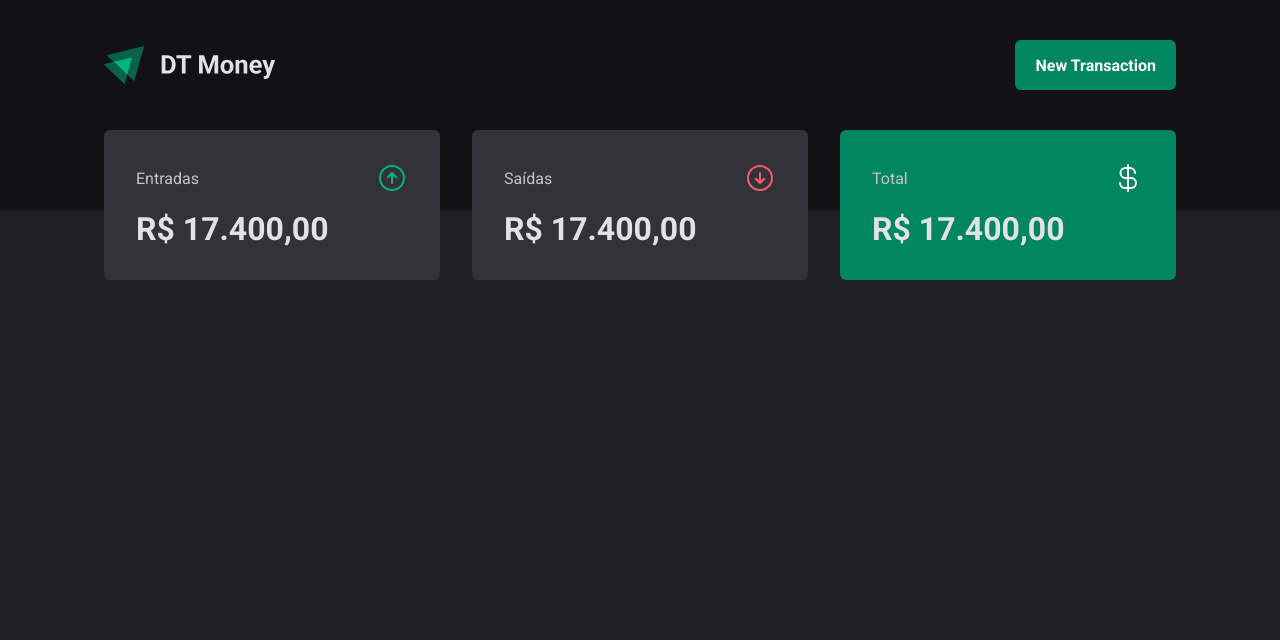
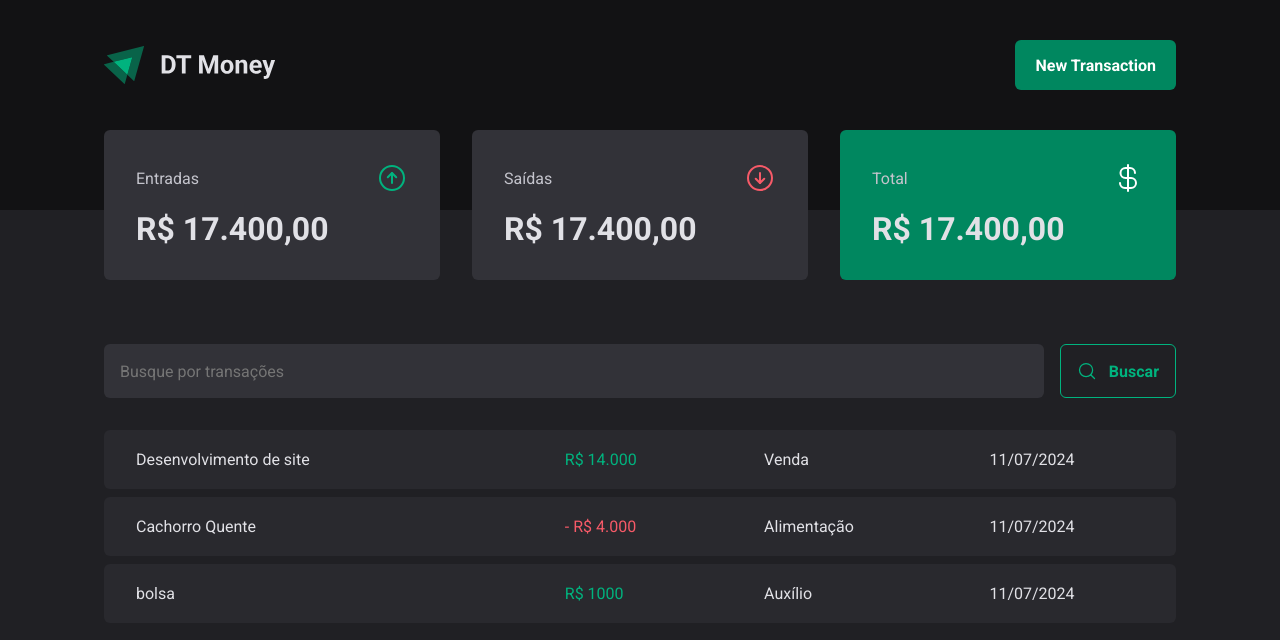
Before and after one commit to oyurisousa/dt-money, a React (Vite) app: page / in a window 1280 px wide. Shown: the top 640 px of the page. Built offline with nearby package versions, Linux system fonts and the light colour scheme.

Commit message:
chore: table transactions & search form

```diff
--- /dev/null
+++ b/src/pages/transactions/components/SearchForm/index.tsx
@@ -0,0 +1,14 @@
+import { MagnifyingGlass } from 'phosphor-react'
+import { SearchFormContainer } from './styles'
+
+export function SearchForm() {
+  return (
+    <SearchFormContainer>
+      <input type="text" placeholder="Busque por transações" />
+      <button type="submit">
+        <MagnifyingGlass size={20} />
+        Buscar
+      </button>
+    </SearchFormContainer>
+  )
+}
--- /dev/null
+++ b/src/pages/transactions/components/SearchForm/styles.ts
@@ -0,0 +1,45 @@
+import styled from 'styled-components'
+
+export const SearchFormContainer = styled.form`
+  display: flex;
+  gap: 1rem;
+
+  input {
+    flex: 1;
+    border-radius: 6px;
+    border: 0;
+    background-color: ${(props) => props.theme['gray-600']};
+    color: ${(props) => props.theme['gray-300']};
+    padding: 1rem;
+
+    &::placeholder {
+      color: ${(props) => props.theme['gray-5 00']};
+    }
+  }
+
+  button {
+    display: flex;
+    align-items: center;
+    justify-content: center;
+    gap: 0.75rem;
+    cursor: pointer;
+
+    border: 0;
+    padding: 1rem;
+    background-color: transparent;
+    border: 1px solid ${(props) => props.theme['green-300']};
+    color: ${(props) => props.theme['green-300']};
+    font-weight: bold;
+    border-radius: 6px;
+
+    &:hover {
+      background-color: ${(props) => props.theme['green-500']};
+      border-color: ${(props) => props.theme['green-500']};
+      color: ${(props) => props.theme.white};
+      transition:
+        background-color 0.2s,
+        color 0.2s,
+        border-color 0.2s;
+    }
+  }
+`
--- a/src/pages/transactions/index.tsx
+++ b/src/pages/transactions/index.tsx
@@ -1,11 +1,48 @@
 import { Header } from '../../components/Header'
 import { Summary } from '../../components/Summary'
+import { SearchForm } from './components/SearchForm'
+import {
+  PriceHighLight,
+  TransactionsContainer,
+  TransactionsTable,
+} from './styles'
 
 export function Transactions() {
   return (
     <div>
       <Header />
       <Summary />
+      <TransactionsContainer>
+        <SearchForm />
+        <TransactionsTable>
+          <tbody>
+            <tr>
+              <td width="40%">Desenvolvimento de site</td>
+              <td>
+                <PriceHighLight variant="income">R$ 14.000</PriceHighLight>
+              </td>
+              <td>Venda</td>
+              <td>11/07/2024</td>
+            </tr>
+            <tr>
+              <td width="40%">Cachorro Quente</td>
+              <td>
+                <PriceHighLight variant="outcome">R$ 4.000</PriceHighLight>
+              </td>
+              <td>Alimentação</td>
+              <td>11/07/2024</td>
+            </tr>
+            <tr>
+              <td width="40%">bolsa</td>
+              <td>
+                <PriceHighLight variant="income">R$ 1000</PriceHighLight>
+              </td>
+              <td>Auxílio</td>
+              <td>11/07/2024</td>
+            </tr>
+          </tbody>
+        </TransactionsTable>
+      </TransactionsContainer>
     </div>
   )
 }
--- a/src/pages/transactions/styles.ts
+++ b/src/pages/transactions/styles.ts
@@ -0,0 +1,45 @@
+import styled from 'styled-components'
+
+export const TransactionsContainer = styled.main`
+  width: 100%;
+  max-width: 1120px;
+  margin: 4rem auto;
+  padding: 0 1.5rem;
+`
+
+export const TransactionsTable = styled.table`
+  width: 100%;
+  border-collapse: separate;
+  border-spacing: 0 0.5rem;
+  margin-top: 1.5rem;
+
+  td {
+    padding: 1.25rem 2rem;
+    background-color: ${(props) => props.theme['gray-700']};
+    /* border-radius: 6px; */
+    &:first-child {
+      border-top-left-radius: 6px;
+      border-bottom-left-radius: 6px;
+    }
+
+    &:last-child {
+      border-top-right-radius: 6px;
+      border-bottom-right-radius: 6px;
+    }
+  }
+`
+
+interface PriceHighLightProps {
+  variant: 'income' | 'outcome'
+}
+
+export const PriceHighLight = styled.span<PriceHighLightProps>`
+  color: ${(props) =>
+    props.variant === 'income'
+      ? props.theme['green-300']
+      : props.theme['red-300']};
+
+  &::before {
+    content: ${(props) => (props.variant === 'outcome' ? "'- '" : "' '")};
+  }
+`
```
Also changed, not shown: src/styles/global.ts (+4 -4 lines).
